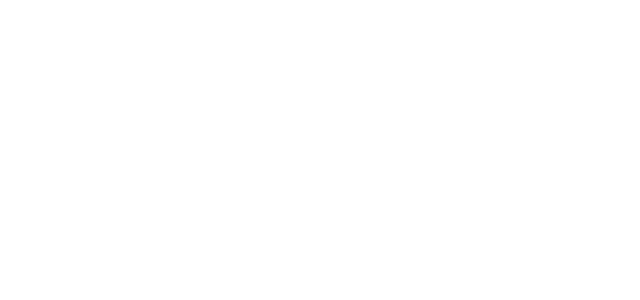
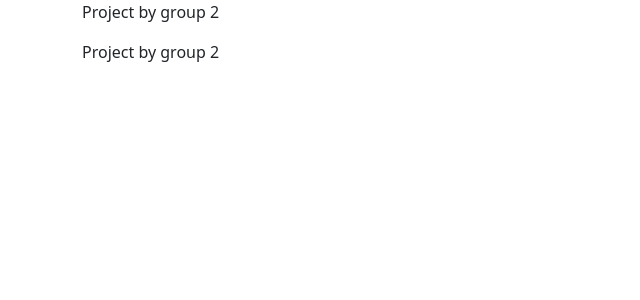
Before and after one commit to lifeishard365/FER202, a React (Create React App) app: page /Footer in a window 1280 px wide. Shown: the top 300 px of the page, without its empty margins (0-640 px from the left). Built offline with nearby package versions, Linux system fonts and the light colour scheme.

Commit message:
footer:)

```diff
--- a/src/components/Footer.jsx
+++ b/src/components/Footer.jsx
@@ -1,4 +1,8 @@
 function Footer (){
-
+    return(<>
+     <p>
+        Project by group 2
+     </p>
+    </>)
 }
 export default Footer;
```
